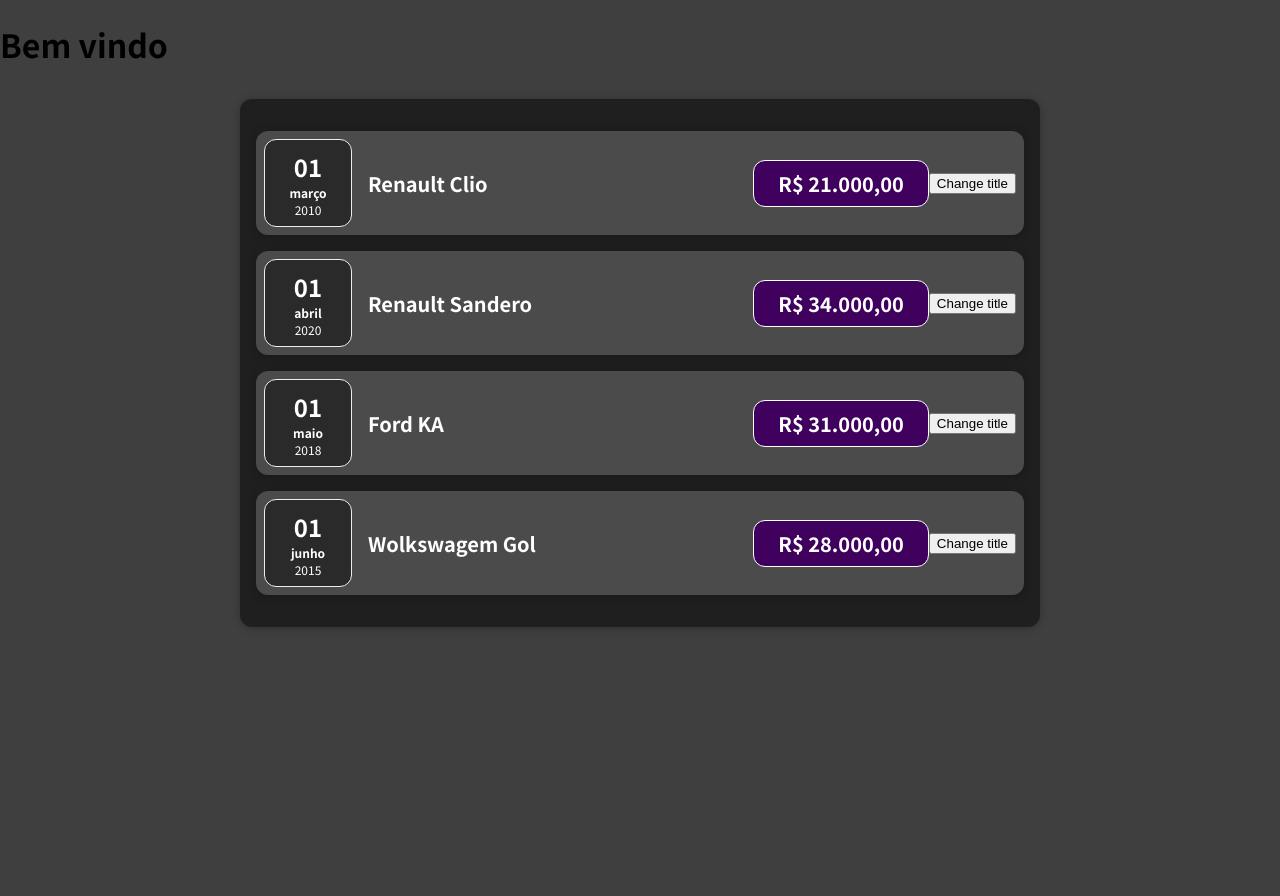
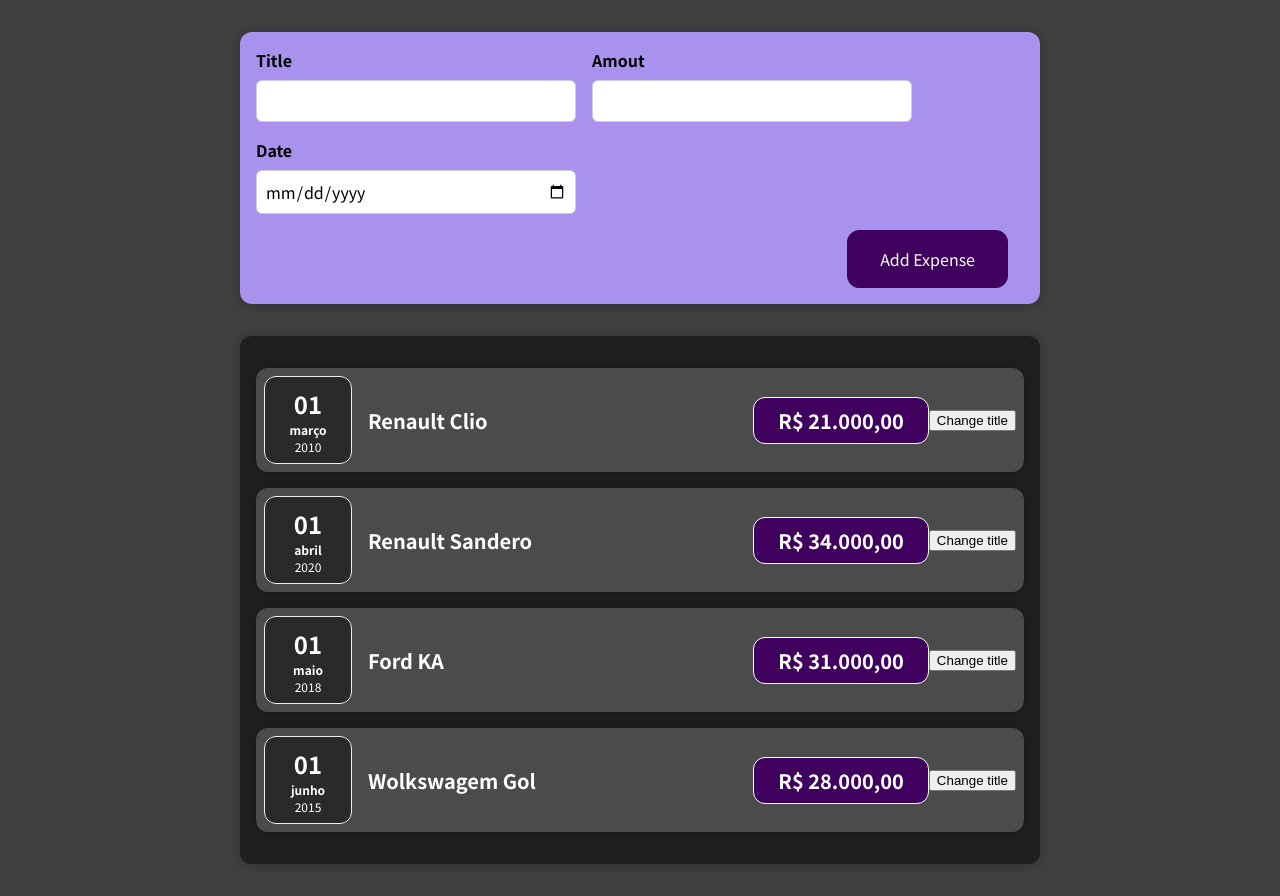
Before and after one commit to PauloDev13/udemy-react-complete-guide, a React (Create React App) app: page / in a window 1280 px wide. Before the commit the page ends 800 px from the top, so only its background shows below. Built offline with nearby package versions, Linux system fonts and the light colour scheme.

Commit message:
Adicionando os componentes ExpenseForm e NewExpense

```diff
--- a/src/App.js
+++ b/src/App.js
@@ -1,4 +1,5 @@
 import Expenses from './components/expenses/Expenses';
+import NewExpense from './components/newExpense/NewExpense';
 import ExpenseState from './context/ExpenseState';
 
 const App = () => {
@@ -30,8 +31,8 @@
   // ];
   return (
     <div>
-      <h1>Bem vindo</h1>
       <ExpenseState>
+        <NewExpense />
         {/* <Expenses items={expenses} /> */}
         <Expenses />
       </ExpenseState>
--- a/src/components/expenses/ExpenseItem.js
+++ b/src/components/expenses/ExpenseItem.js
@@ -1,17 +1,20 @@
+import { useState } from 'react';
 import Card from '../UI/Card';
 import ExpenseDate from './ExpenseDate';
 import './ExpenseItem.css';
 
 const ExpenseItem = (props) => {
+  const [title, setTitle] = useState(props.title);
+
   const clickHandler = () => {
-    console.log('Clicado');
+    setTitle('Atualizado');
   };
 
   return (
     <Card className="expense-item">
       <ExpenseDate date={props.date} />
       <div className="expense-item__description">
-        <h2>{props.title}</h2>
+        <h2>{title}</h2>
         <div className="expense-item__price">R$ {props.amount}</div>
       </div>
       <button onClick={clickHandler}>Change title</button>
--- /dev/null
+++ b/src/components/newExpense/ExpenseForm.css
@@ -0,0 +1,26 @@
+.new-expense__controls {
+  display: flex;
+  flex-wrap: wrap;
+  gap: 1rem;
+  margin-bottom: 1rem;
+  text-align: left;
+}
+
+.new-expense__control label {
+  font-weight: bold;
+  margin-bottom: 0.5rem;
+  display: block;
+}
+
+.new-expense__control input {
+  font: inherit;
+  padding: 0.5rem;
+  border-radius: 6px;
+  border: 1px solid #ccc;
+  width: 20rem;
+  max-width: 100%;
+}
+
+.new-expense__actions {
+  text-align: right;
+}
--- /dev/null
+++ b/src/components/newExpense/ExpenseForm.js
@@ -0,0 +1,29 @@
+import './ExpenseForm.css';
+
+const ExpenseForm = () => {
+  return (
+    <form>
+      <div className="new-expense__controls">
+        <div className="new-expense__control">
+          <label>Title</label>
+          <input type="text" />
+        </div>
+
+        <div className="new-expense__control">
+          <label>Amout</label>
+          <input type="number" min="0.01" step="0.01" />
+        </div>
+
+        <div className="new-expense__control">
+          <label>Date</label>
+          <input type="date" min="2019-01-01" max="2023-01-01" />
+        </div>
+      </div>
+      <div className="new-expense__actions">
+        <button type="submit">Add Expense</button>
+      </div>
+    </form>
+  );
+};
+
+export default ExpenseForm;
--- /dev/null
+++ b/src/components/newExpense/NewExpense.css
@@ -0,0 +1,38 @@
+.new-expense {
+  background-color: #a892ee;
+  padding: 1rem;
+  margin: 2rem auto;
+  width: 50rem;
+  max-width: 95%;
+  border-radius: 12px;
+  text-align: center;
+  box-shadow: 0 1px 8px rgba(0, 0, 0, 0.25);
+}
+
+.new-expense button {
+  font: inherit;
+  cursor: pointer;
+  padding: 1rem 2rem;
+  border: 1px solid #40005d;
+  background-color: #40005d;
+  color: white;
+  border-radius: 12px;
+  margin-right: 1rem;
+}
+
+.new-expense button:hover,
+.new-expense button:active {
+  background-color: #510674;
+  border-color: #510674;
+}
+
+.new-expense button.alternative {
+  color: #220131;
+  border-color: transparent;
+  background-color: transparent;
+}
+
+.new-expense button.alternative:hover,
+.new-expense button.alternative:active {
+  background-color: #ddb3f8;
+}
--- /dev/null
+++ b/src/components/newExpense/NewExpense.js
@@ -0,0 +1,12 @@
+import ExpenseForm from './ExpenseForm';
+import './NewExpense.css';
+
+const NewExpense = () => {
+  return (
+    <div className="new-expense">
+      <ExpenseForm />
+    </div>
+  );
+};
+
+export default NewExpense;
```
